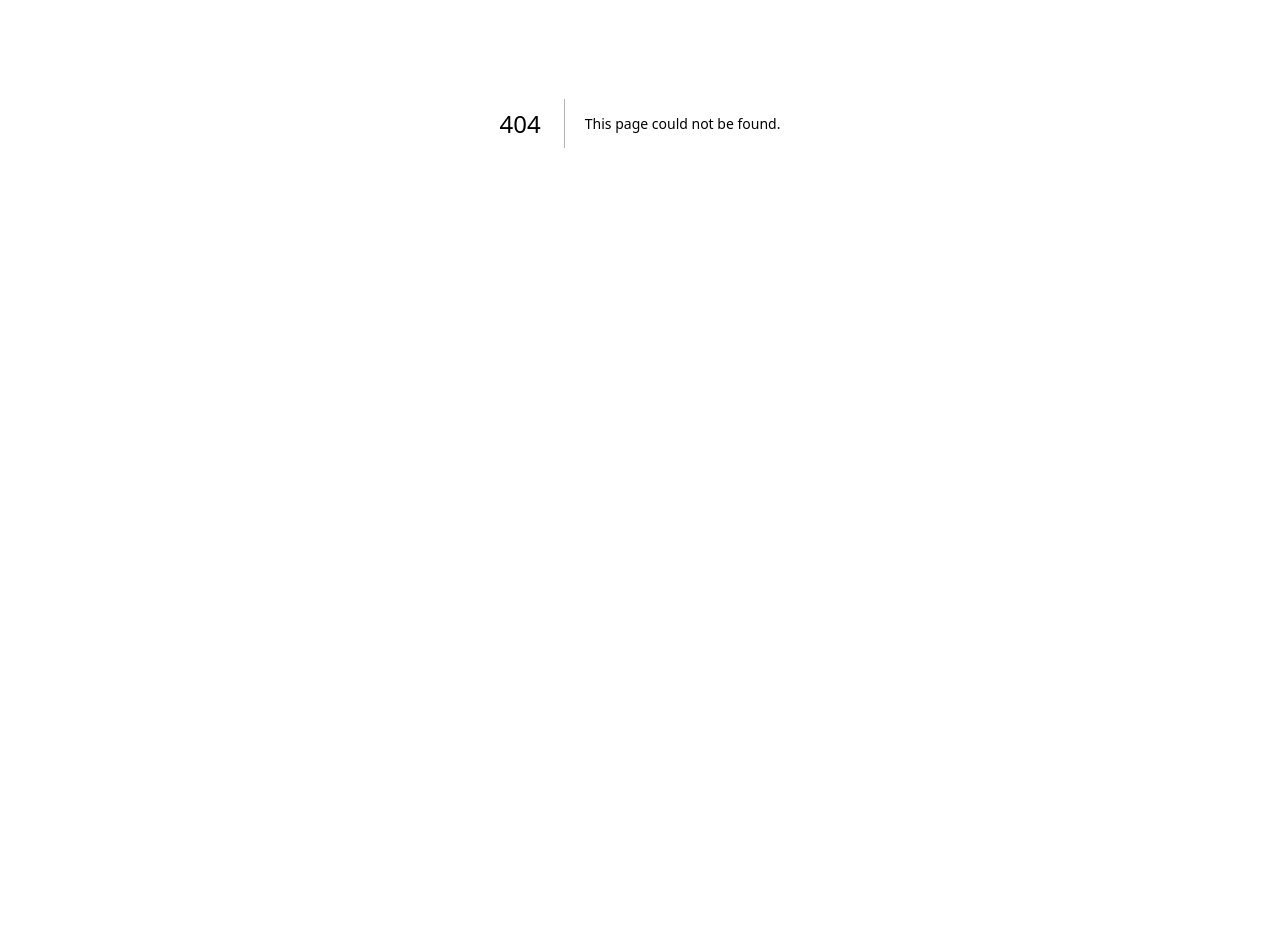
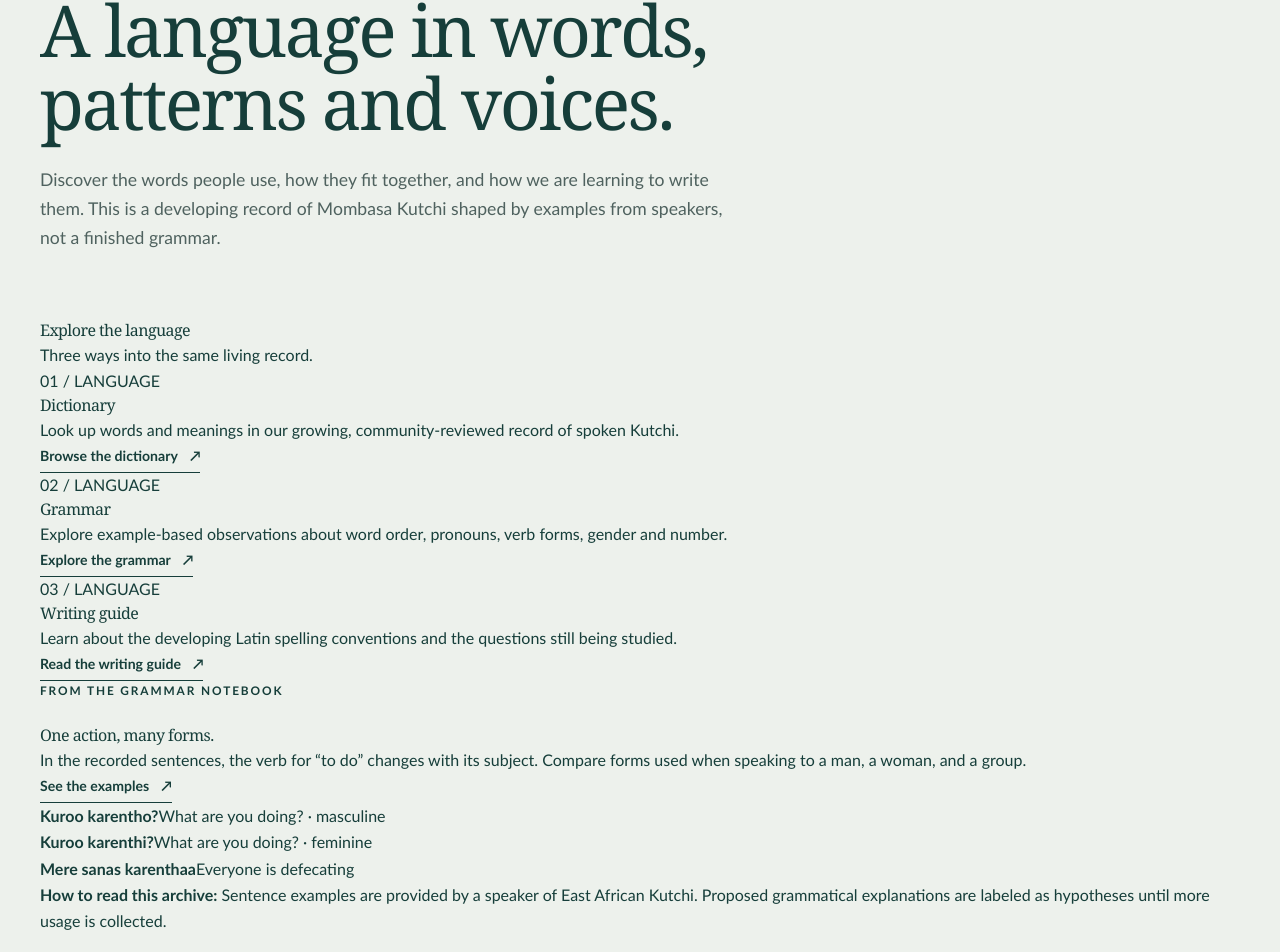
Before and after one commit to Fabdulla1/Madhaaf, a Next.js app: page /language in a window 1280 px wide. Before the commit this address had no page. Shown: the part 277-1229 px from the top of the page. Before the commit the page ends 800 px from the top, so only its background shows below. Built offline with nearby package versions, Linux system fonts and the light colour scheme; no server answers.

Commit message:
feat(language): add evidence-led language and grammar pages

```diff
--- /dev/null
+++ b/src/app/language/page.tsx
@@ -0,0 +1,94 @@
+import type { Metadata } from "next";
+import Link from "next/link";
+import { PublicShell } from "@/components/public/shell";
+
+export const metadata: Metadata = {
+  title: "Language",
+  description: "Explore the Mombasa Kutchi dictionary, emerging grammar, and draft writing system.",
+};
+
+const sections = [
+  {
+    number: "01",
+    title: "Dictionary",
+    description: "Look up words and meanings in our growing, community-reviewed record of spoken Kutchi.",
+    href: "/dictionary",
+    action: "Browse the dictionary",
+  },
+  {
+    number: "02",
+    title: "Grammar",
+    description: "Explore example-based observations about word order, pronouns, verb forms, gender and number.",
+    href: "/language/grammar",
+    action: "Explore the grammar",
+  },
+  {
+    number: "03",
+    title: "Writing guide",
+    description: "Learn about the developing Latin spelling conventions and the questions still being studied.",
+    href: "/orthography",
+    action: "Read the writing guide",
+  },
+];
+
+export default function LanguagePage() {
+  return (
+    <PublicShell>
+      <div className="page-width interior-page">
+        <nav className="breadcrumbs" aria-label="Breadcrumb">
+          <Link href="/">Home</Link><span aria-hidden="true">/</span><span aria-current="page">Language</span>
+        </nav>
+        <header className="page-intro language-hero">
+          <p className="eyebrow">The language archive</p>
+          <h1>A language in words, patterns and voices.</h1>
+          <p>
+            Discover the words people use, how they fit together, and how we are
+            learning to write them. This is a developing record of Mombasa Kutchi
+            shaped by examples from speakers, not a finished grammar.
+          </p>
+        </header>
+        <section aria-labelledby="language-explore">
+          <div className="language-section-heading">
+            <h2 id="language-explore">Explore the language</h2>
+            <p>Three ways into the same living record.</p>
+          </div>
+          <div className="language-cards">
+            {sections.map((section) => (
+              <article className="language-card" key={section.href}>
+                <span className="language-card__number">{section.number} / LANGUAGE</span>
+                <h3>{section.title}</h3>
+                <p>{section.description}</p>
+                <Link className="text-link" href={section.href}>
+                  {section.action} <span aria-hidden="true">↗</span>
+                </Link>
+              </article>
+            ))}
+          </div>
+        </section>
+        <section className="language-feature" aria-labelledby="language-feature-title">
+          <div>
+            <p className="eyebrow">From the grammar notebook</p>
+            <h2 id="language-feature-title">One action, many forms.</h2>
+            <p>
+              In the recorded sentences, the verb for “to do” changes with its
+              subject. Compare forms used when speaking to a man, a woman, and a group.
+            </p>
+            <Link className="text-link" href="/language/grammar#verbs">
+              See the examples <span aria-hidden="true">↗</span>
+            </Link>
+          </div>
+          <div className="language-feature__examples">
+            <p><strong>Kuroo karentho?</strong><span>What are you doing? · masculine</span></p>
+            <p><strong>Kuroo karenthi?</strong><span>What are you doing? · feminine</span></p>
+            <p><strong>Mere sanas karenthaa</strong><span>Everyone is defecating</span></p>
+          </div>
+        </section>
+        <p className="language-method-note">
+          <strong>How to read this archive:</strong> Sentence examples are provided by
+          a speaker of East African Kutchi. Proposed grammatical explanations are
+          labeled as hypotheses until more usage is collected.
+        </p>
+      </div>
+    </PublicShell>
+  );
+}
```
